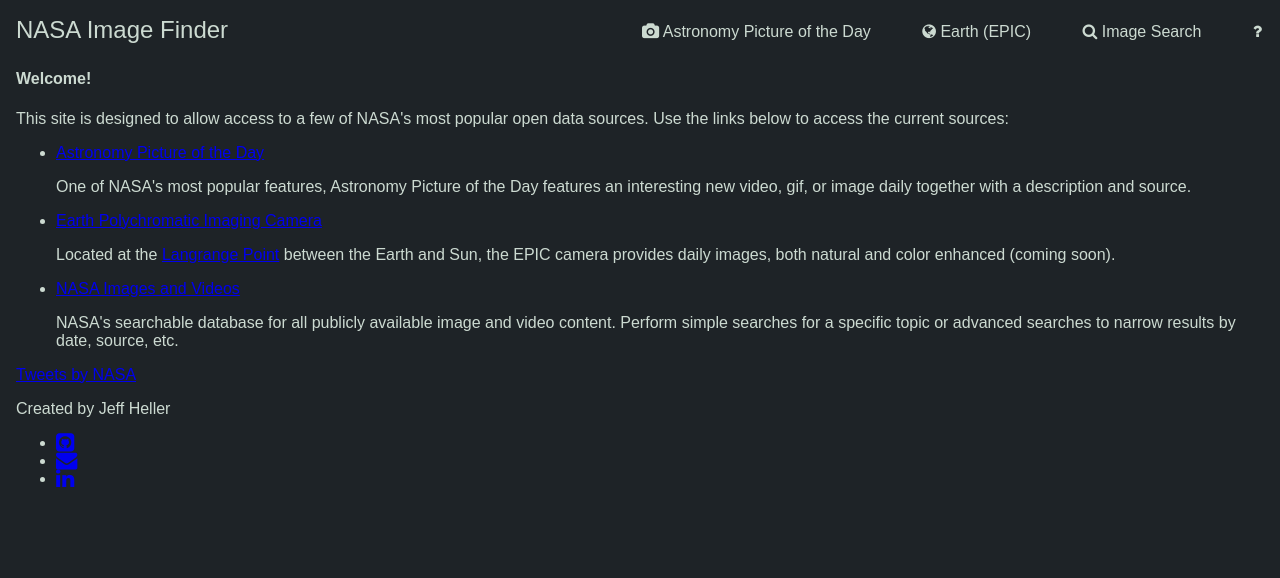
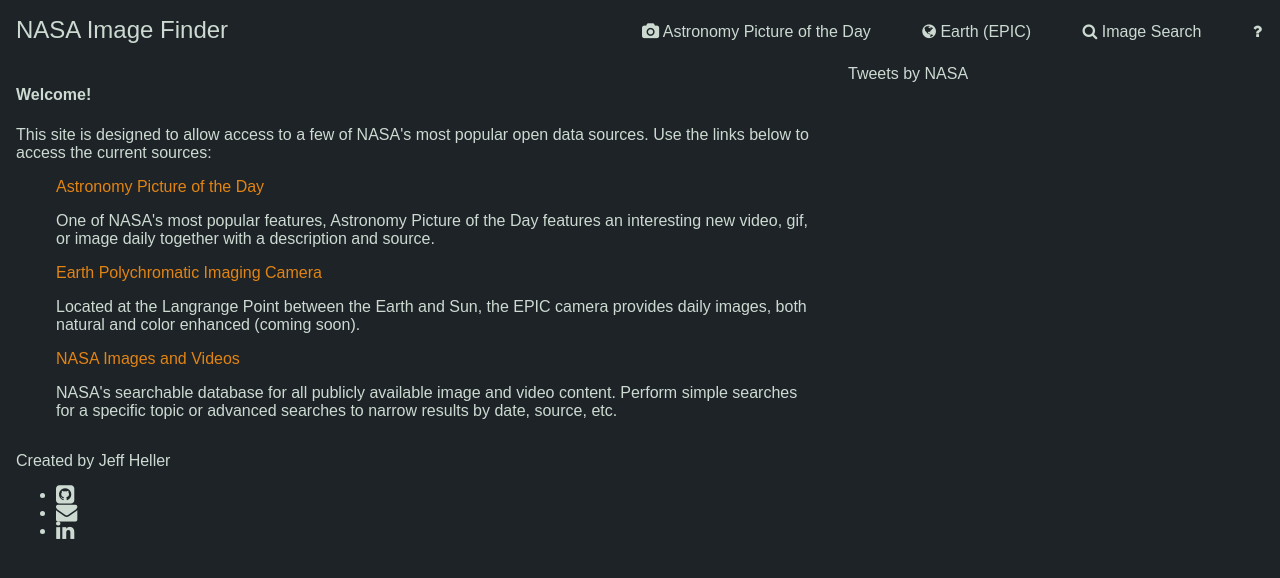
Before and after one commit to Jheller11/nasa-images, a React (Create React App) app: page / in a window 1280 px wide. Shown: the top 578 px of the page. Built offline with nearby package versions, Linux system fonts and the light colour scheme; the HTML template or start-up script is replaced by a standard one.

Commit message:
home css module

```diff
--- a/src/App.css
+++ b/src/App.css
@@ -3,3 +3,13 @@
   background-color: #1e2327;
   color: #ccdad1;
 }
+
+a {
+  color: #ccdad1;
+  text-decoration: none;
+}
+
+a:hover {
+  color: #e28413;
+  text-decoration: underline;
+}
--- a/src/components/Header/Header.module.css
+++ b/src/components/Header/Header.module.css
@@ -23,6 +23,7 @@
 
 .title:hover {
   color: #e28413;
+  text-decoration: none;
 }
 
 .nav > a {
--- a/src/components/Home/Home.js
+++ b/src/components/Home/Home.js
@@ -1,17 +1,18 @@
 import React from 'react'
 import { Link } from 'react-router-dom'
+import styles from './Home.module.css'
 
 const Home = () => {
   return (
-    <div className="home">
-      <div className="home-info">
+    <div className={styles.homeContainer}>
+      <div className={styles.homeText}>
         <h4>Welcome!</h4>
         <p>
           This site is designed to allow access to a few of NASA's most popular
           open data sources. Use the links below to access the current sources:
         </p>
         <ul>
-          <li>
+          <li className={styles.homeListItem}>
             <Link to="/apod">Astronomy Picture of the Day</Link>
             <p>
               One of NASA's most popular features, Astronomy Picture of the Day
@@ -19,7 +20,7 @@
               with a description and source.
             </p>
           </li>
-          <li>
+          <li className={styles.homeListItem}>
             <Link to="/epic">Earth Polychromatic Imaging Camera</Link>{' '}
             <p>
               Located at the{' '}
@@ -34,7 +35,7 @@
               both natural and color enhanced (coming soon).
             </p>
           </li>
-          <li>
+          <li className={styles.homeListItem}>
             <Link to="/search">NASA Images and Videos</Link>
             <p>
               NASA's searchable database for all publicly available image and
@@ -44,15 +45,22 @@
           </li>
         </ul>
       </div>
-      <div className="twitter">
+      <div className={styles.twitterContainer}>
         <a
           className="twitter-timeline"
-          data-lang="en"
-          data-height="600"
+          data-theme="dark"
+          data-link-color="#E95F28"
+          data-width="500px"
+          data-height="600px"
           href="https://twitter.com/NASA?ref_src=twsrc%5Etfw"
         >
           Tweets by NASA
         </a>{' '}
+        <script
+          async
+          src="https://platform.twitter.com/widgets.js"
+          charSet="utf-8"
+        />
       </div>
     </div>
   )
--- /dev/null
+++ b/src/components/Home/Home.module.css
@@ -0,0 +1,16 @@
+.homeContainer {
+  display: grid;
+  grid-template-columns: 2fr 1fr;
+}
+
+.homeText {
+  padding-right: 2em;
+}
+
+.homeListItem {
+  list-style: none;
+}
+
+.homeListItem > a {
+  color: #e28413;
+}
```
Also changed, not shown: Planning/colors.md (+1 -0 lines).
